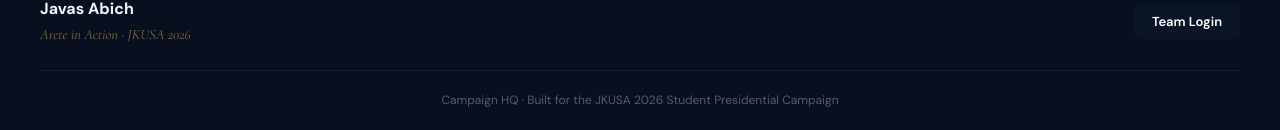
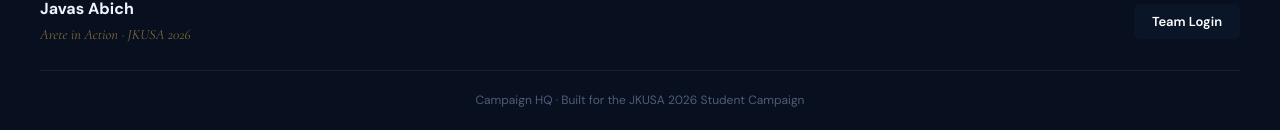
Before and after one commit to donnycee-rgb/pontifier, a React (Vite) app: page / in a window 1280 px wide. Shown: the part 2941-3071 px from the top of the page. Built offline with nearby package versions, Linux system fonts and the light colour scheme; no server answers.

Commit message:
grammar fixing

```diff
--- a/src/features/landing/LandingPage.jsx
+++ b/src/features/landing/LandingPage.jsx
@@ -158,7 +158,7 @@ export function LandingPage() {
           <Link to="/login" className="lp-nav-cta">Team Login</Link>
         </div>
         <div className="lp-footer-line" />
-        <p className="lp-footer-copy">Campaign HQ · Built for the JKUSA 2026 Student Presidential Campaign</p>
+        <p className="lp-footer-copy">Campaign HQ · Built for the JKUSA 2026 Student Campaign</p>
       </footer>
 
     </div>
```
